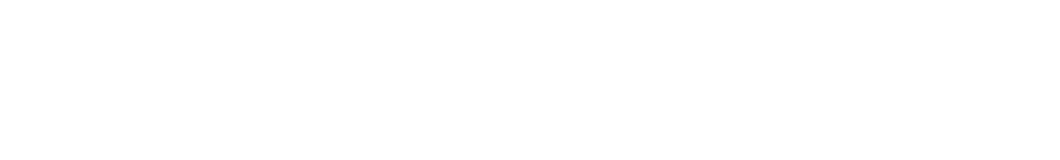
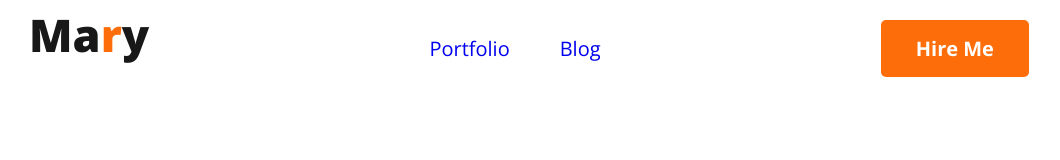
Before and after one commit to omegatanvir/developer-portfolio, a plain HTML site: page index.html in a window 1280 px wide. Shown: the whole page, without its empty margins (111-1171 px from the left). Drawn offline with nearby package versions, Linux system fonts and the light colour scheme.

Commit message:
Added Navber

```diff
--- /dev/null
+++ b/assets/css/style.css
@@ -0,0 +1,47 @@
+/* ================== */
+/* Most Common Use Style */
+/* ================== */
+@import url('https://fonts.googleapis.com/css2?family=Open+Sans:wght@400;700;800&display=swap');
+*{
+    margin: 0;
+    padding: 0;
+    font-family: Open Sans;
+}
+.primary-color{
+    color:  #FD6E0A;
+}
+/* ------Button------ */
+.primary-btn{
+    color: #fff;
+    font-size: 20px;
+    font-weight: 700;
+    border: 0;
+    border-radius: 5px;
+    background: #FD6E0A;
+    padding: 15px 35px;
+}
+/* ================= */
+/* Nav related styles */
+/* ================ */
+nav {
+    display: flex;
+    justify-content: space-around;
+    margin: 20px 0;
+}
+nav > ul{
+    display: flex;
+    gap: 50px;
+    list-style: none;
+    font-size: 20px;
+    font-weight: 400;
+    align-items: center;
+}
+nav  a{
+    text-decoration: none;
+}
+nav h3{
+    color: #181818;
+    font-size: 45px;
+    font-weight: 800;
+    line-height: 1.875rem;
+}
--- a/index.html
+++ b/index.html
@@ -4,8 +4,24 @@
     <meta charset="UTF-8">
     <meta name="viewport" content="width=device-width, initial-scale=1.0">
     <title>Developer Portfolio</title>
+    <link rel="stylesheet" href="./assets/css/style.css">
 </head>
 <body>
+    <header>
+        <nav>
+            <h3 class="logo">Ma<span class="primary-color">r</span>y</h3>
+            <ul>
+                <li><a href="#">Portfolio</a></li>
+                <li><a href="#">Blog</a></li>
+            </ul>
+            <button class="primary-btn">Hire Me</button>
+        </nav>
+    </header>
+    <main>
 
+    </main>
+    <footer>
+
+    </footer>
 </body>
 </html>
```
